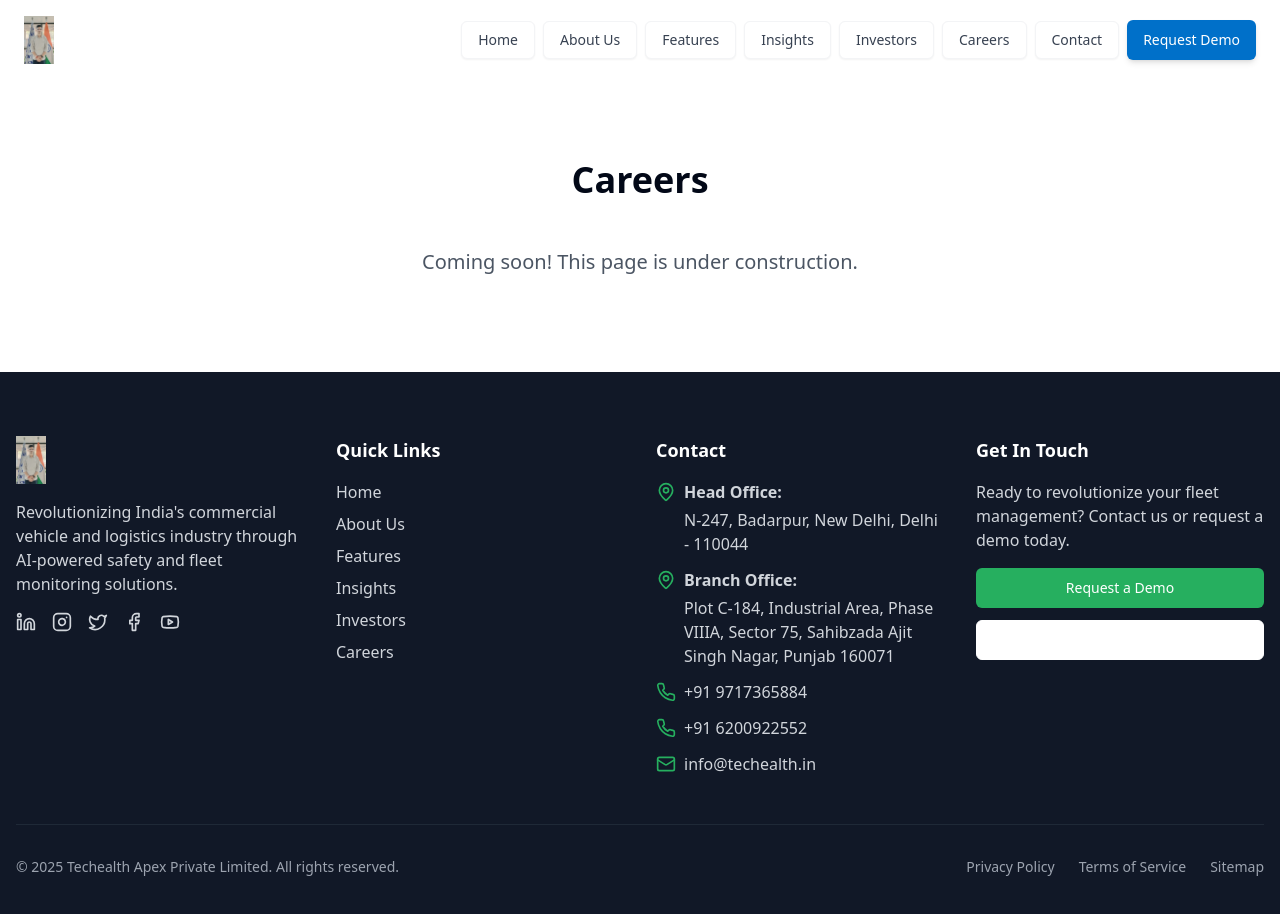
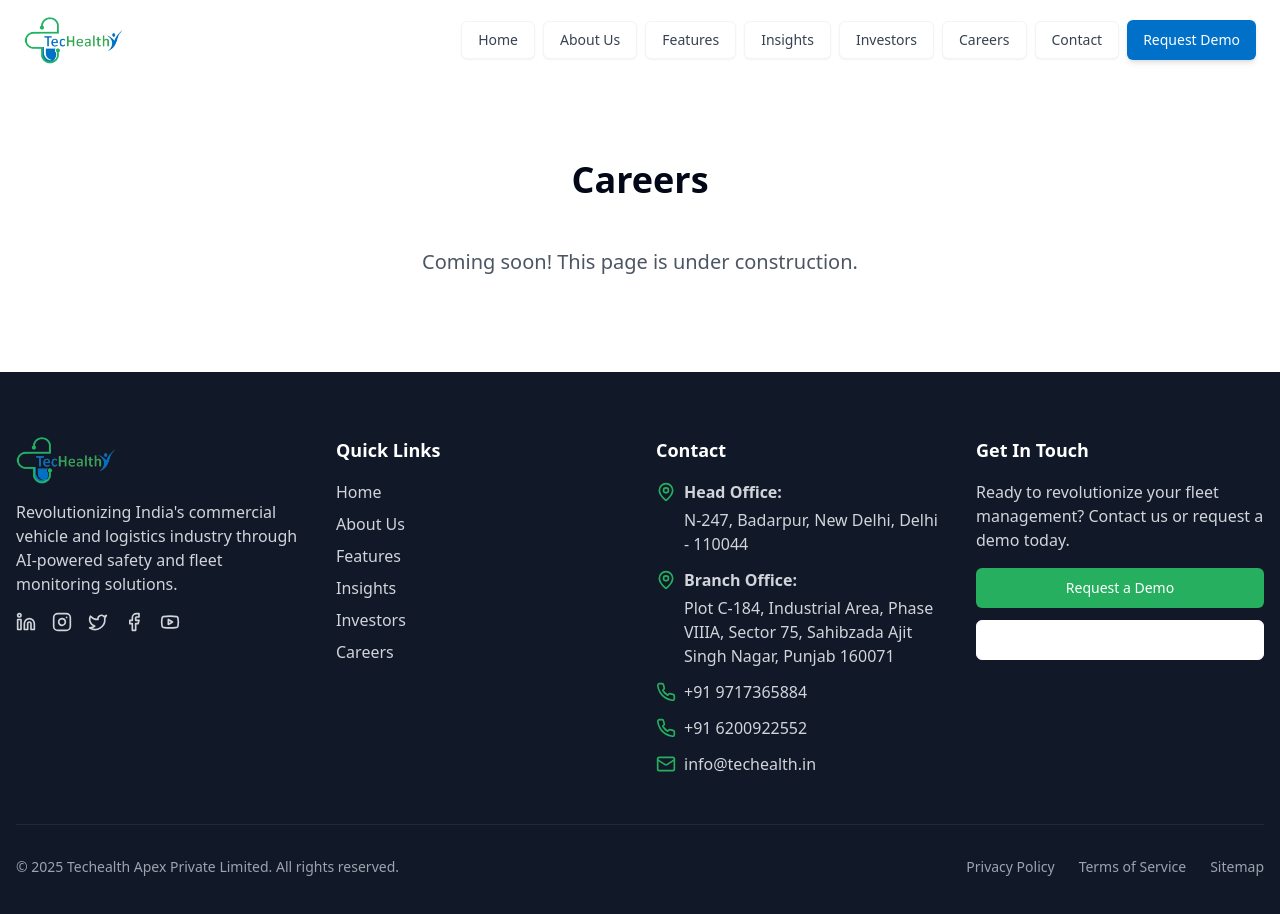
Before and after one commit to shivang1223/Techealth_Website, a React (Vite) app: page /careers in a window 1280 px wide. Shown: the top 914 px of the page. Built offline with nearby package versions, Linux system fonts and the light colour scheme.

Commit message:
Replace logo
Replaced the logo with the new one.

```diff
--- a/src/components/Footer.tsx
+++ b/src/components/Footer.tsx
@@ -20,7 +20,7 @@ const Footer = () => {
           <div>
             <Link to="/">
               <img
-                src="/lovable-uploads/f0da810e-b2c6-431f-bdae-e18c3142f4f7.png"
+                src="/lovable-uploads/eae8e393-ede9-40a5-8356-2bd995264322.png"
                 alt="Techealth Apex Logo"
                 className="h-12 w-auto mb-4"
               />
--- a/src/components/Navbar.tsx
+++ b/src/components/Navbar.tsx
@@ -51,7 +51,7 @@ const Navbar = () => {
           <div className="flex items-center">
             <Link to="/" className="flex items-center">
               <img
-                src="/lovable-uploads/f0da810e-b2c6-431f-bdae-e18c3142f4f7.png"
+                src="/lovable-uploads/eae8e393-ede9-40a5-8356-2bd995264322.png"
                 alt="Techealth Apex Logo"
                 className="h-12 w-auto"
               />
```
Also changed, not shown: public/lovable-uploads/eae8e393-ede9-40a5-8356-2bd995264322.png (added).
